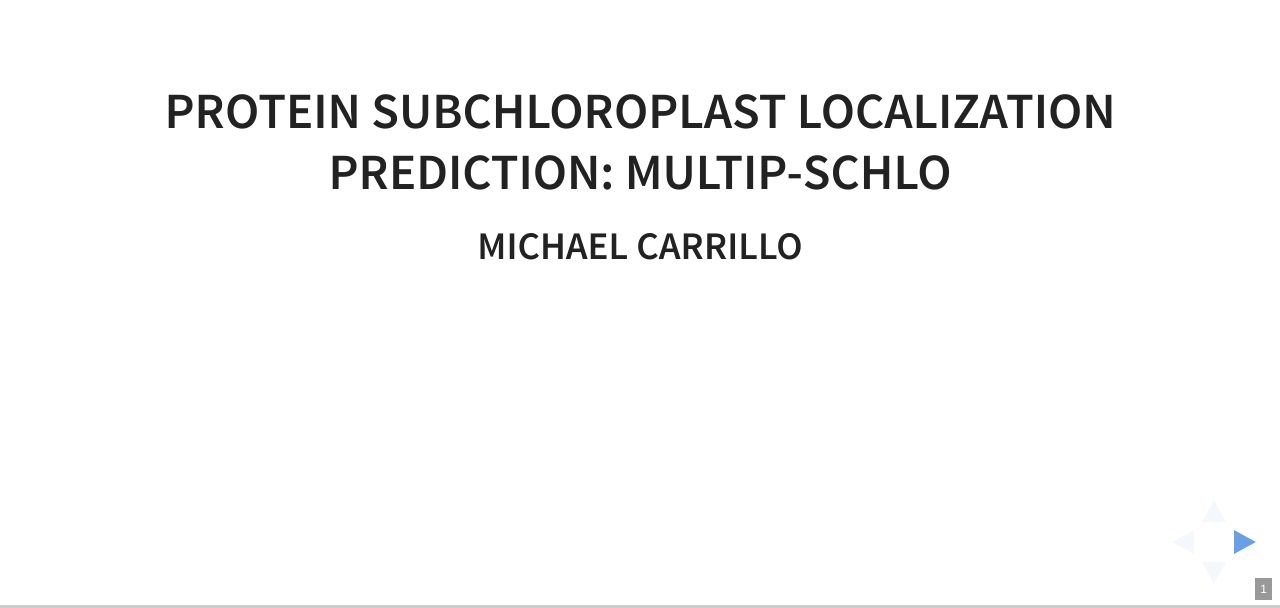
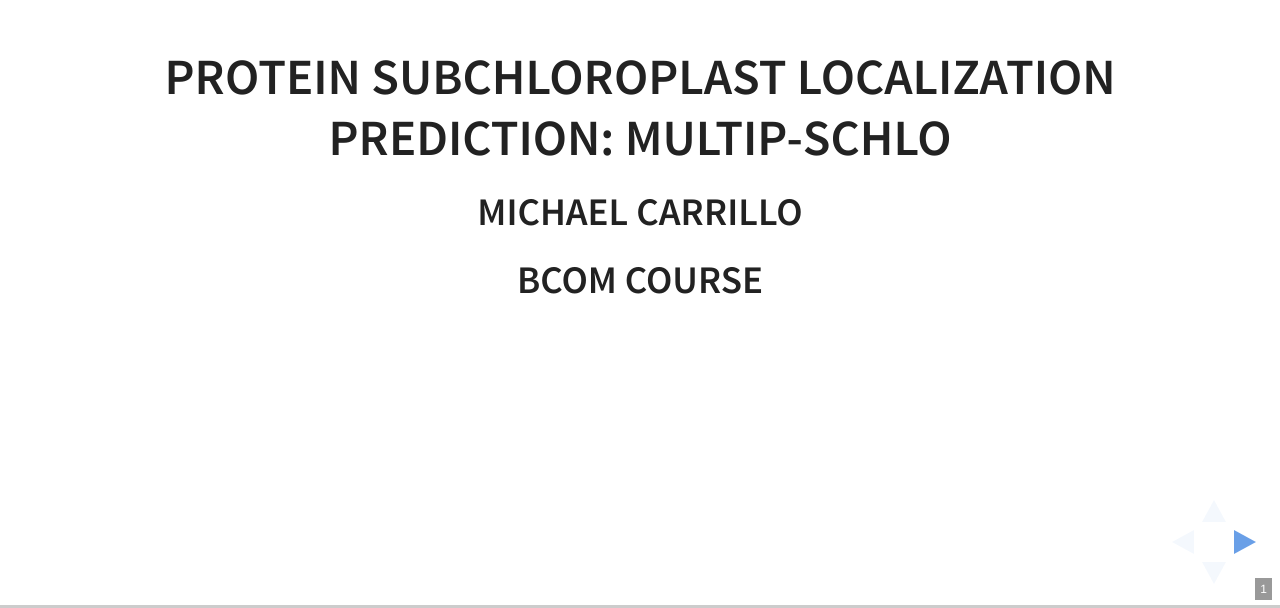
Before and after one commit to mcarrilloco/bcom, a website: page index.pug in a window 1280 px wide. Shown: the part 192-800 px from the top of the page. Drawn offline with nearby package versions, Linux system fonts and the light colour scheme; files that its build step writes are made by us from their sources.

Commit message:
Small change to first slide

```diff
--- a/slides/a1.pug
+++ b/slides/a1.pug
@@ -1,3 +1,4 @@
 section
     h3 Protein subchloroplast localization prediction: MultiP-SChlo
     h4 Michael Carrillo
+    h4 BCOM course
```
